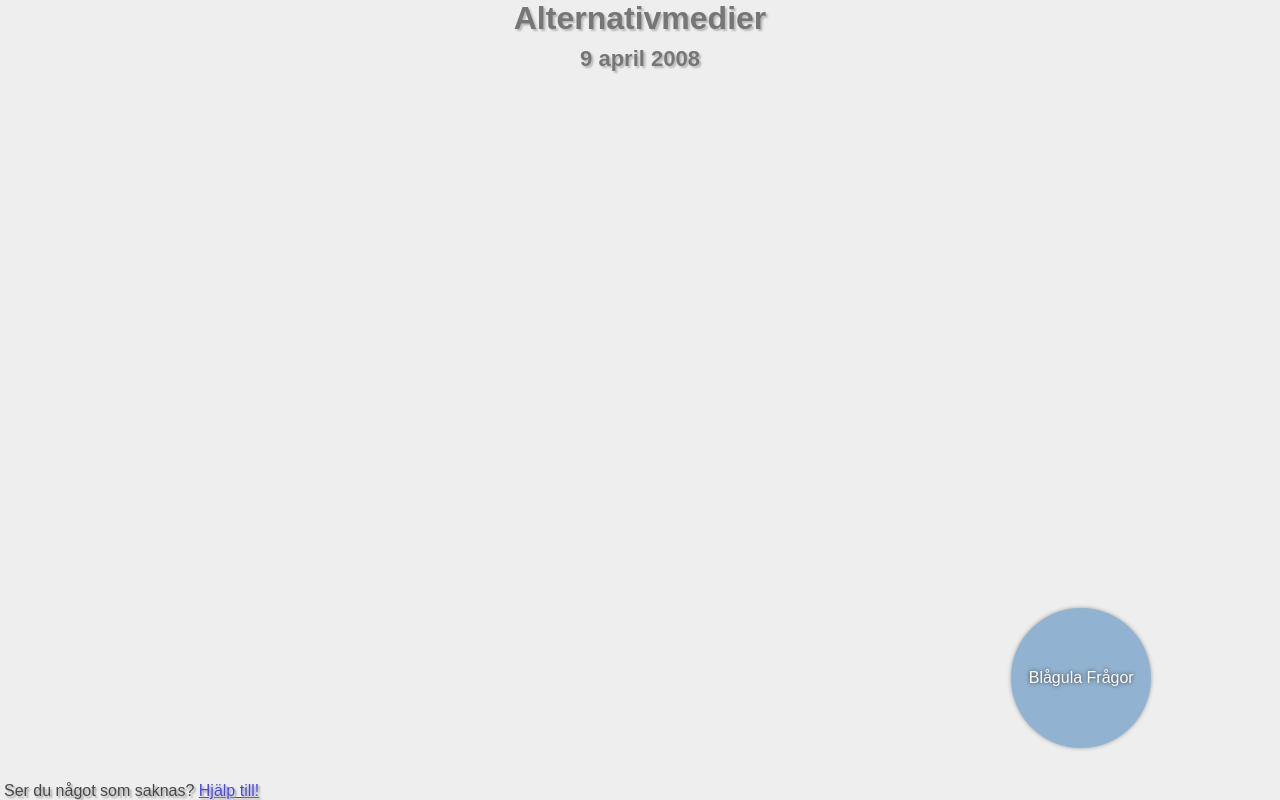
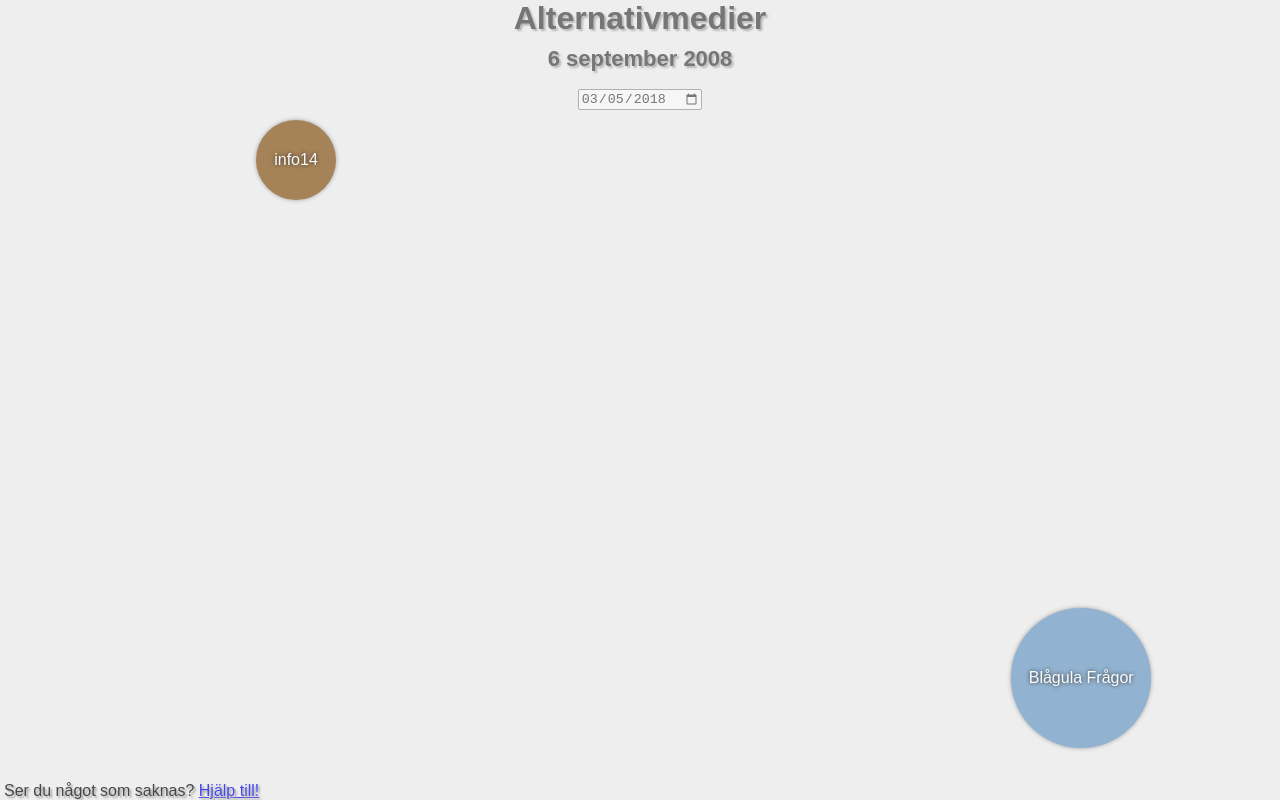
Before and after one commit to AlternativMediaSverige/AlternativMediaSverige, a plain HTML site: page index.html in a window 1280 px wide. Drawn offline with Linux system fonts and the light colour scheme; a web font is replaced by a local one.

Commit message:
additions

```diff
--- a/data.js
+++ b/data.js
@@ -1,7 +1,3 @@
-var date = new Date();
-var stillGoingStrong = normalizeDate(date);
-
-
 var data = [
     {
         content: 'Ingrid & Conrad',
@@ -178,4 +174,25 @@ var data = [
         end: stillGoingStrong,
         dateAccuracy: 'Verified',
     },
+    {
+        content: ' info14 ',
+        type: 'News',
+        start: '1995-04-01',
+        end: '2011-03-01',
+        dateAccuracy: 'Estimated',
+    },
+    {
+        content: 'Den Svenske',
+        type: 'News',
+        start: '1933-01-25',
+        end: '1950-01-01',
+        dateAccuracy: 'Estimated',
+    },
+    {
+        content: 'Den Sanne Nationalsocialisten',
+        type: 'News',
+        start: '2001-01-01',
+        end: '2008-01-01',
+        dateAccuracy: 'Estimated',
+    },
 ];
--- a/index.html
+++ b/index.html
@@ -9,38 +9,45 @@
 </head>
 <body>
 <h1>Alternativmedier<br>
-    <span id="time"></span>
+    <span id="time"></span><br>
+    <input type="date" id="myDate" value="2018-01-01">
 </h1>
-<!--<input type="range" min="946684800" max="9466848001" value="946684800" id="myRange">-->
+
 
 <div id="bubbleWrap">
 </div>
 <div id="description">Ser du något som saknas? <a href="https://github.com/AlternativMediaSverige/AlternativMediaSverige">Hjälp till!</a></div>
 <script>
-    //var hej = parseInt(document.getElementById("myRange").value);
-    //document.getElementById("myRange").max = Math.round(timestamp/1000);
     var d = new Date('2008-01-01');
-    var drawInterval = setInterval(myTimer, 50);
+    var drawInterval = setInterval(myTimer, 20);
     var timestamp = +new Date();
+
+    var date = new Date();
+    var stillGoingStrong = normalizeDate(date);
+
+    document.getElementById("myDate").value = normalizeDate(date);
+
     drawDate();
 
     function myTimer() {
         drawBubble();
         drawDate();
+        if (normalizeDate(d) < document.getElementById("myDate").value) {
             d.setDate(d.getDate() + 1);
+        }
+        if (normalizeDate(d) > document.getElementById("myDate").value) {
+            d.setDate(d.getDate() - 1);
+        }
 
-        if (d - 1 >= date) {
-            clearInterval(drawInterval);
-        }
     }
 
     function drawBubble() {
         for (var i in data) {
             var bubbleElement = document.getElementById('bubble' + i);
-            if (normalizeDate(d) >= data[i].start && !bubbleElement && normalizeDate(d) <= data[i].end) {
+            if (normalizeDate(d) >= data[i].start && normalizeDate(d) <= data[i].end) {
                 var size = data[i].content.length * 10 + 'px';
+                if (!bubbleElement) {
                     var newElement = document.createElement('div');
-
                     newElement.id = 'bubble' + i;
                     newElement.className = "bubble";
                     newElement.innerHTML = data[i].content;
@@ -51,15 +58,20 @@
                     newElement.style.opacity = "0.8";
                     newElement.style.lineHeight = size;
                     newElement.style.backgroundColor = getRandomColor();
-
                     document.getElementById("bubbleWrap").appendChild(newElement);
                     dragElement(newElement);
+                } else {
+                    bubbleElement.style.opacity = "0.8";
+                    bubbleElement.style.display = "block";
                 }
 
-            if (normalizeDate(d) > data[i].end && bubbleElement) {
-                var element = bubbleElement;
-                element.style.opacity = "0";
-                setTimeout(function(){ element.style.display = "none"; }, 3000);
+            }
+
+            if (normalizeDate(d) < data[i].start && bubbleElement || normalizeDate(d) > data[i].end && bubbleElement) {
+                bubbleElement.style.opacity = "0";
+                setTimeout(function() {
+                    bubbleElement.style.display = "none";
+                }, 3000);
             }
         }
     }
@@ -112,6 +124,7 @@
             // call a function whenever the cursor moves:
             document.onmousemove = elementDrag;
         }
+
         function elementDrag(e) {
             e = e || window.event;
             // calculate the new cursor position:
@@ -123,6 +136,7 @@
             elmnt.style.top = (elmnt.offsetTop - pos2) + "px";
             elmnt.style.left = (elmnt.offsetLeft - pos1) + "px";
         }
+
         function closeDragElement() {
             /* stop moving when mouse button is released:*/
             document.onmouseup = null;
```
Lines whose indentation alone changed are shown as unchanged.
